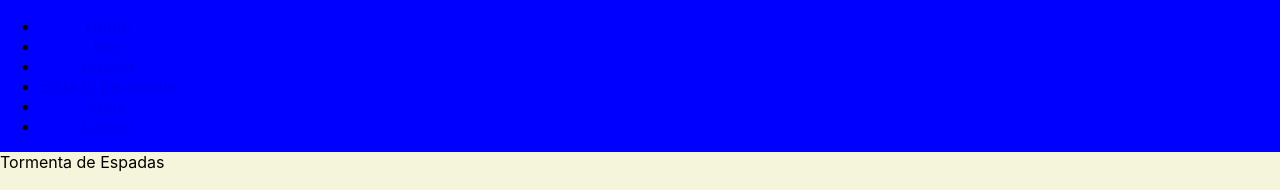
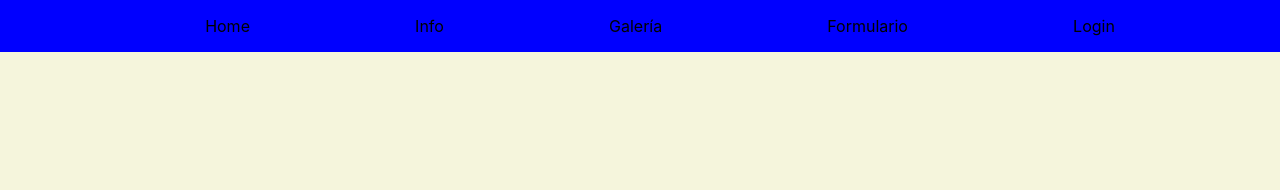
Before and after one commit to Sariiituus/tormenta-de-espadas, a React (Create React App) app: page /gallery in a window 1280 px wide. Shown: the top 190 px of the page. Built offline with nearby package versions, Linux system fonts and the light colour scheme; the HTML template or start-up script is replaced by a standard one.

Commit message:
Solucion error Galeria

```diff
--- a/src/App.jsx
+++ b/src/App.jsx
@@ -8,12 +8,12 @@ import galleryData from "./components/Gallery/GalleryData.js"
 const routes = getRoutes(
   allData.home,
   allData.info,
-  galleryData,
+  galleryData
 );
 
 const App = () => {
 
-  let isLoggedIn = true; // TODO: Sacarlo del estado o sacarlo de redux;
+  let isLoggedIn = false; // TODO: Sacarlo del estado o sacarlo de redux;
 
   const routesToAdd = isLoggedIn ? routes.routesPrivateWebsite : routes.routesPublicWebsite;
 
--- a/src/components/Gallery/Gallery.jsx
+++ b/src/components/Gallery/Gallery.jsx
@@ -5,6 +5,7 @@ import { useState } from "react";
 const Gallery = ({ galleryData }) => {
   const [currentImage, setCurrentImage] = useState(0);
   const length = galleryData.length;
+  console.log("hola");
 
   const nextImage = () => {
     setCurrentImage(currentImage === length - 1 ? 0 : currentImage + 1);
--- a/src/components/NavBar/NavBar.scss
+++ b/src/components/NavBar/NavBar.scss
@@ -1,17 +1,17 @@
-.NavBar-navbar {
+.navBar-navbar {
     display: flex;
     flex-direction: column;
     flex-grow: 1;
 }
 
-.NavBar-menu {
+.navBar-menu {
     display: flex;
     flex-grow: 1;
     list-style-type: none;
     justify-content: space-evenly;
 }
 
-.NavBar-menu-item {
+.navBar-menu-item {
     & a, a:hover, a:focus, a:active {
         text-decoration: none;
         color: inherit;
--- a/src/data/routes.js
+++ b/src/data/routes.js
@@ -1,7 +1,6 @@
 import Home from "../components/Home/Home";
 import Info from "../components/Info/Info";
 import Gallery from "../components/Gallery/Gallery";
-import galleryData from "../components/Gallery/GalleryData";
 
 export function getRoutes(datosHome, datosInfo, galleryData) {
   return {
@@ -46,7 +45,7 @@ export function getRoutes(datosHome, datosInfo, galleryData) {
       {
         name: "Galería",
         path: "/gallery",
-        element: <Home datos={datosHome} />
+        element: <Gallery galleryData={galleryData} />
       },
       {
         name: "Edita tu personaje",
```
